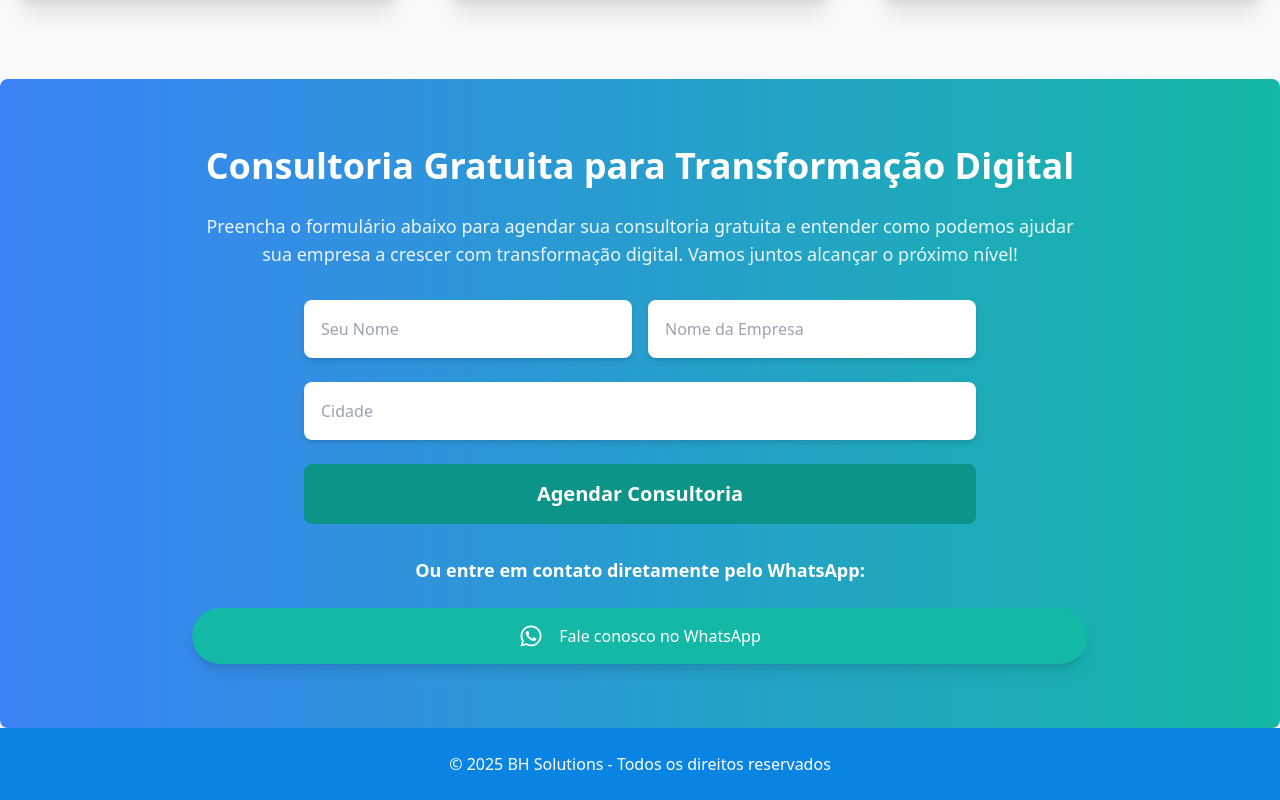
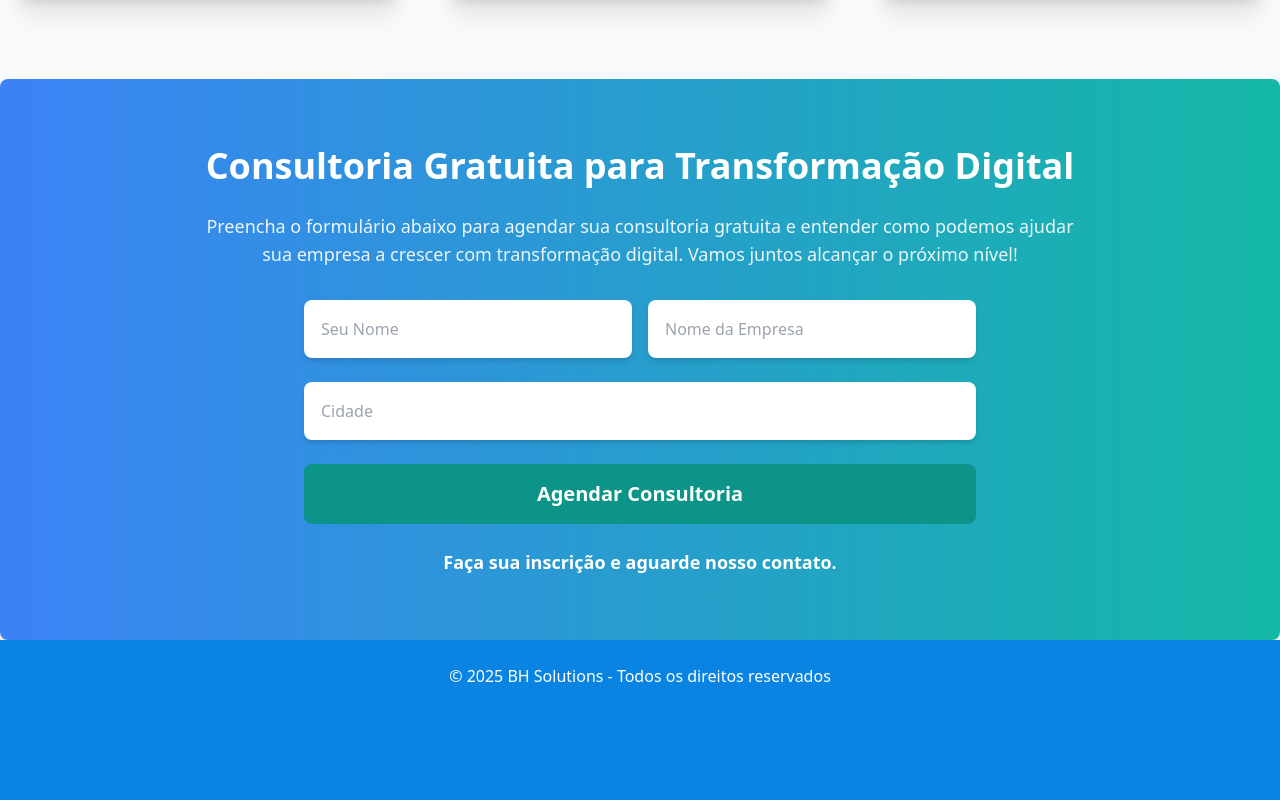
Before and after one commit to reginaldogomes/bhs-site-app, a Next.js app: page / in a window 1280 px wide. Shown: the part 1944-2744 px from the top of the page. After the commit the page ends 2656 px from the top, so only its background shows below. Built offline with nearby package versions, Linux system fonts and the light colour scheme.

Commit message:
update: lead form

```diff
--- a/src/app/about/page.tsx
+++ b/src/app/about/page.tsx
@@ -1,7 +1,6 @@
 // src/app/about/page.tsx
 
 import PageHeading from "@/components/PageHeading";
-import Image from "next/image";
 import { FaChartLine, FaLaptopCode, FaPeopleCarry } from "react-icons/fa";
 
 const About = () => {
@@ -15,19 +14,6 @@ const About = () => {
     <main className="min-h-screen bg-gray-50 p-6">
       <PageHeading {...headingData} />
 
-      <section className="max-w-5xl mx-auto flex flex-col items-center text-center space-y-6">
-        <div className="relative w-full md:w-2/3 lg:w-1/2 aspect-video overflow-hidden rounded-lg shadow-lg">
-          <Image
-            src="/about-image.jpg" // Adicione sua imagem na pasta public
-            alt="Equipe trabalhando na transformação digital"
-            layout="fill"
-            objectFit="cover"
-            className="rounded-lg"
-          />
-        </div>
-      </section>
-
-      {/* Cards de Experiência */}
       <section className="mt-12 bg-white py-12 shadow-md rounded-lg">
         <h2 className="text-2xl md:text-3xl font-bold text-center text-gray-800 mb-6">
           Nossa Experiência
--- a/src/app/api/contact/contact.ts
+++ b/src/app/api/contact/contact.ts
@@ -3,7 +3,10 @@ import sgMail from "@sendgrid/mail";
 
 sgMail.setApiKey(process.env.SENDGRID_API_KEY as string);
 
-export default async function handler(req: NextApiRequest, res: NextApiResponse) {
+export default async function handler(
+  req: NextApiRequest,
+  res: NextApiResponse,
+) {
   if (req.method !== "POST") {
     return res.status(405).json({ error: "Método não permitido." });
   }
--- a/src/app/contact/page.tsx
+++ b/src/app/contact/page.tsx
@@ -58,7 +58,6 @@ const ContactPage: React.FC = () => {
       console.error(error);
     }
   };
-
 
   return (
     <div className="min-h-screen flex flex-col items-center justify-center p-6 bg-gray-50">
--- a/src/components/LeadCaptureCTA.tsx
+++ b/src/components/LeadCaptureCTA.tsx
@@ -1,13 +1,12 @@
 // src/components/LeadCaptureCTA.tsx
-'use client'
-import { useState } from 'react';
-import { FaWhatsapp } from 'react-icons/fa';
+"use client";
+import { useState } from "react";
 
 const LeadCaptureCTA: React.FC = () => {
   const [formData, setFormData] = useState({
-    name: '',
-    company: '',
-    city: '',
+    name: "",
+    company: "",
+    city: "",
   });
 
   const [isSubmitted, setIsSubmitted] = useState(false);
@@ -24,7 +23,7 @@ const LeadCaptureCTA: React.FC = () => {
     // Enviar os dados para o backend ou serviço de e-mail aqui
     setIsSubmitted(true);
     // Resetar os dados do formulário após envio
-    setFormData({ name: '', company: '', city: '' });
+    setFormData({ name: "", company: "", city: "" });
   };
 
   return (
@@ -34,8 +33,9 @@ const LeadCaptureCTA: React.FC = () => {
           Consultoria Gratuita para Transformação Digital
         </h2>
         <p className="text-lg mb-8 text-white opacity-90">
-          Preencha o formulário abaixo para agendar sua consultoria gratuita e entender como podemos ajudar sua
-          empresa a crescer com transformação digital. Vamos juntos alcançar o próximo nível!
+          Preencha o formulário abaixo para agendar sua consultoria gratuita e
+          entender como podemos ajudar sua empresa a crescer com transformação
+          digital. Vamos juntos alcançar o próximo nível!
         </p>
 
         {/* Formulário de captura de leads */}
@@ -76,26 +76,15 @@ const LeadCaptureCTA: React.FC = () => {
             >
               Agendar Consultoria
             </button>
+            <p className="text-lg font-semibold">
+              Faça sua inscrição e aguarde nosso contato.
+            </p>
           </form>
         ) : (
           <div className="text-xl font-semibold text-teal-200">
             <p>Obrigado por se inscrever! Em breve entraremos em contato.</p>
           </div>
         )}
-
-        {/* WhatsApp CTA */}
-        <div className="mt-8">
-          <p className="text-lg font-semibold">Ou entre em contato diretamente pelo WhatsApp:</p>
-          <a
-            href="https://wa.me/5591999999999"
-            target="_blank"
-            rel="noopener noreferrer"
-            className="flex justify-center items-center mt-6 bg-teal-500 text-white py-4 px-8 rounded-full shadow-lg hover:bg-teal-600 transition duration-300 ease-in-out transform hover:scale-105"
-          >
-            <FaWhatsapp className="mr-4 text-2xl" />
-            Fale conosco no WhatsApp
-          </a>
-        </div>
       </div>
     </section>
   );
--- /dev/null
+++ b/src/components/WhatsAppCTA.tsx
@@ -0,0 +1,25 @@
+// components/WhatsAppCTA.tsx
+import { FaWhatsapp } from "react-icons/fa";
+
+const WhatsAppCTA: React.FC = () => {
+  const whatsappNumber = process.env.NEXT_PUBLIC_WHATSAPP_NUMBER;
+
+  return (
+    <div className="mt-8">
+      <p className="text-lg font-semibold">
+        Ou entre em contato diretamente pelo WhatsApp:
+      </p>
+      <a
+        href={`https://wa.me/${whatsappNumber}`}
+        target="_blank"
+        rel="noopener noreferrer"
+        className="flex justify-center items-center mt-6 bg-teal-500 text-white py-4 px-8 rounded-full shadow-lg hover:bg-teal-600 transition duration-300 ease-in-out transform hover:scale-105"
+      >
+        <FaWhatsapp className="mr-4 text-2xl" />
+        Fale conosco no WhatsApp
+      </a>
+    </div>
+  );
+};
+
+export default WhatsAppCTA;
```
